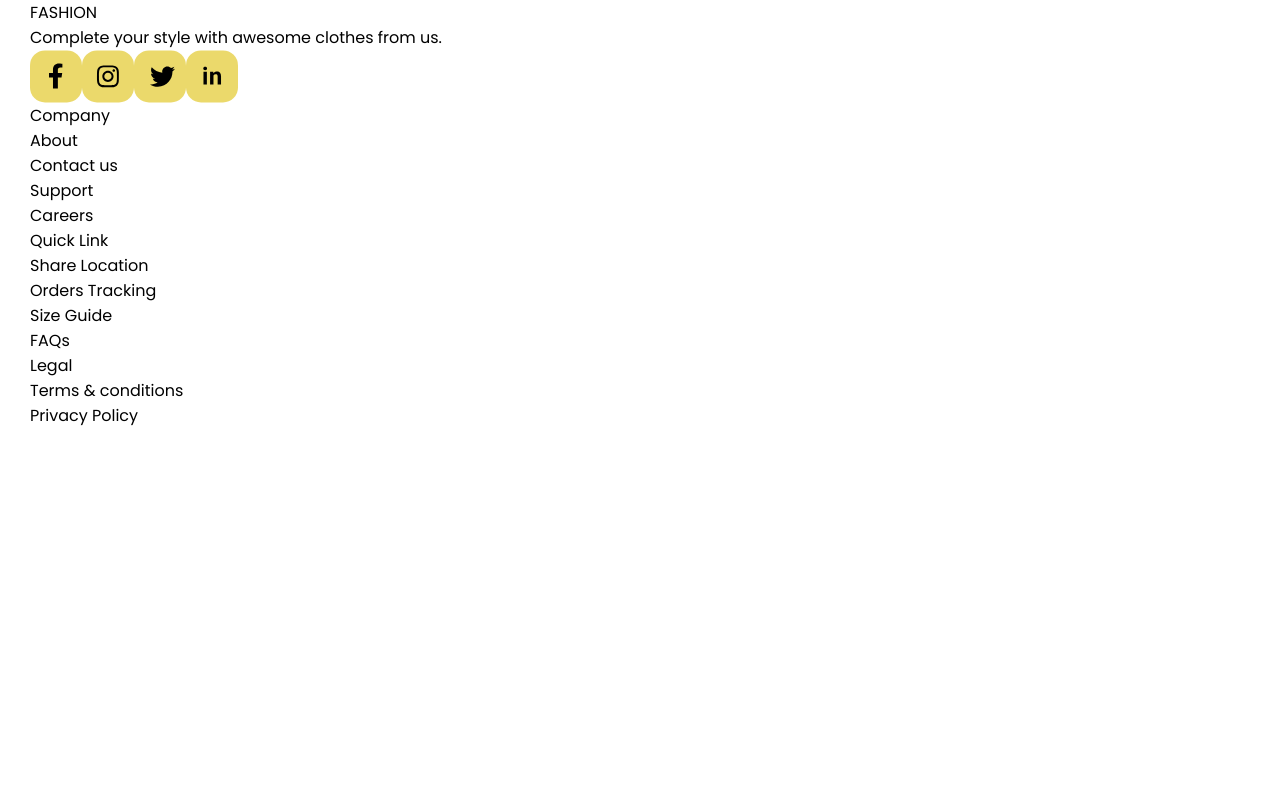
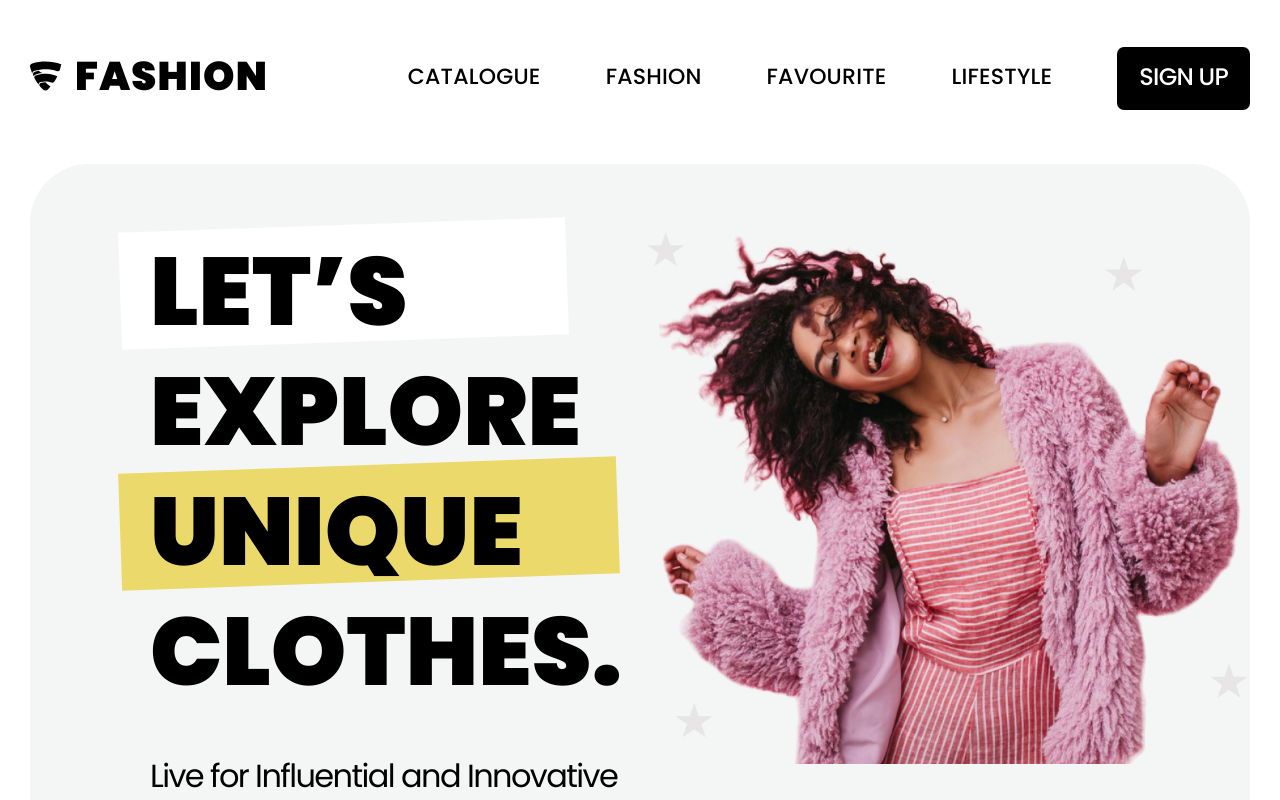
Before and after one commit to MikhailChekov/fashion-react, a React (Create React App) app: page / in a window 1280 px wide. Shown: the top 800 px of the page. Built offline with nearby package versions, Linux system fonts and the light colour scheme.

Commit message:
feat: finish footer component

```diff
--- a/src/App.js
+++ b/src/App.js
@@ -12,14 +12,14 @@ function App() {
 
   return (
 		<div className="App">
-      {/* <Header />
+      <Header />
       <Promo />
       <Brands />
       <Arrivals />
       <Sale />
       <Favourite />
       <MobileApp />
-      <Join />*/}
+      <Join />
       <Footer />
 		</div>
   );
--- a/src/components/Footer/Footer.css
+++ b/src/components/Footer/Footer.css
@@ -1,16 +1,58 @@
 .footer {
+  padding-top: 120px;
+  padding-bottom: 147px;
+  background-color: var(--mainColor);
+  color: var(--footerTextColor);
 }
-.container {
+.footer__wrapper {
+  display: flex;
+  justify-content: space-between;
+  column-gap: 30px;
 }
+
 .footer__text {
+  max-width: 410px;
 }
 .footer__title {
+  margin-bottom: 32px;
+  color: var(--fourthColor);
+  font-size: 40px;
+  font-weight: 900;
+  letter-spacing: 1.2px;
 }
 .footer__desc {
+  margin-bottom: 32px;
+  color: #8e8e8e;
+  font-size: 20px;
+  font-weight: 400;
+  line-height: 40px;
+  letter-spacing: 0.4px;
 }
 .footer__socials {
+  display: flex;
+  column-gap: 14px;
 }
 .footer__menu {
+  display: flex;
+  justify-content: center;
+  column-gap: 20px;
 }
 .footer__menu-col {
+  min-width: 270px;
 }
+
+.footer__menu li {
+  margin-bottom: 34px;
+}
+
+.footer__menu li a {
+  color: #8e8e8e;
+  font-size: 20px;
+  font-weight: 400;
+  line-height: 40px;
+  letter-spacing: 0.4px;
+}
+
+.footer__menu li:first-child a{
+  color: #D9D9D9;
+}
--- a/src/components/Footer/Footer.jsx
+++ b/src/components/Footer/Footer.jsx
@@ -9,6 +9,7 @@ function Footer() {
   return (
     <footer className="footer">
       <div className="container">
+        <div className="footer__wrapper">
           <div className="footer__text">
             <div className="footer__title">FASHION</div>
             <div className="footer__desc">
@@ -48,28 +49,29 @@ function Footer() {
           <div className="footer__menu">
             <div className="footer__menu-col">
               <ul>
-              <li>Company</li>
-              <li>About</li>
-              <li>Contact us</li>
-              <li>Support</li>
-              <li>Careers</li>
+                <li><a href="#!">Company</a></li>
+                <li><a href="#!">About</a></li>
+                <li><a href="#!">Contact us</a></li>
+                <li><a href="#!">Support</a></li>
+                <li><a href="#!">Careers</a></li>
               </ul>
             </div>
             <div className="footer__menu-col">
               <ul>
-              <li>Quick Link</li>
-              <li>Share Location</li>
-              <li>Orders Tracking</li>
-              <li>Size Guide</li>
-              <li>FAQs</li>
+                <li><a href="#!">Quick Link</a></li>
+                <li><a href="#!">Share Location</a></li>
+                <li><a href="#!">Orders Tracking</a></li>
+                <li><a href="#!">Size Guide</a></li>
+                <li><a href="#!">FAQs</a></li>
               </ul>
             </div>
             <div className="footer__menu-col">
               <ul>
-              <li>Legal</li>
-              <li>Terms & conditions</li>
-              <li>Privacy Policy</li>
+                <li><a href="#!">FAQs</a></li>
+                <li><a href="#!">Terms & conditions</a></li>
+                <li><a href="#!">Privacy Policy</a></li>
               </ul>
+            </div>
           </div>
         </div>
       </div>
--- a/src/styles/common.css
+++ b/src/styles/common.css
@@ -4,6 +4,7 @@
   --secColor: #7C7C7C;
   --thirdColor: #7f7f7f;
   --fourthColor: #fff;
+  --footerTextColor: #8E8E8E;
 }
 
 body {
```
Lines whose indentation alone changed are shown as unchanged.
